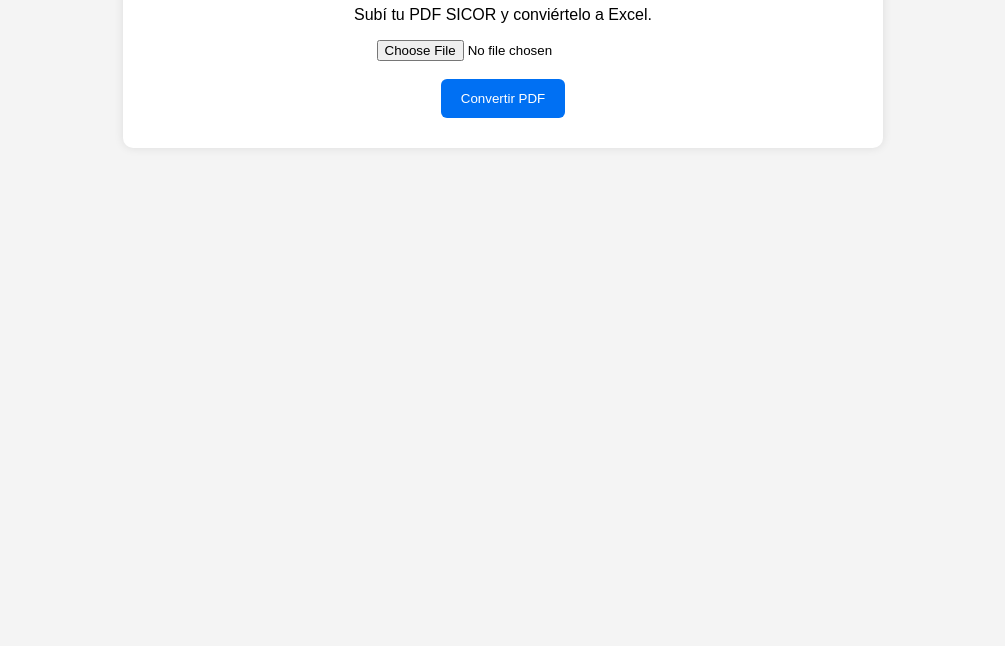
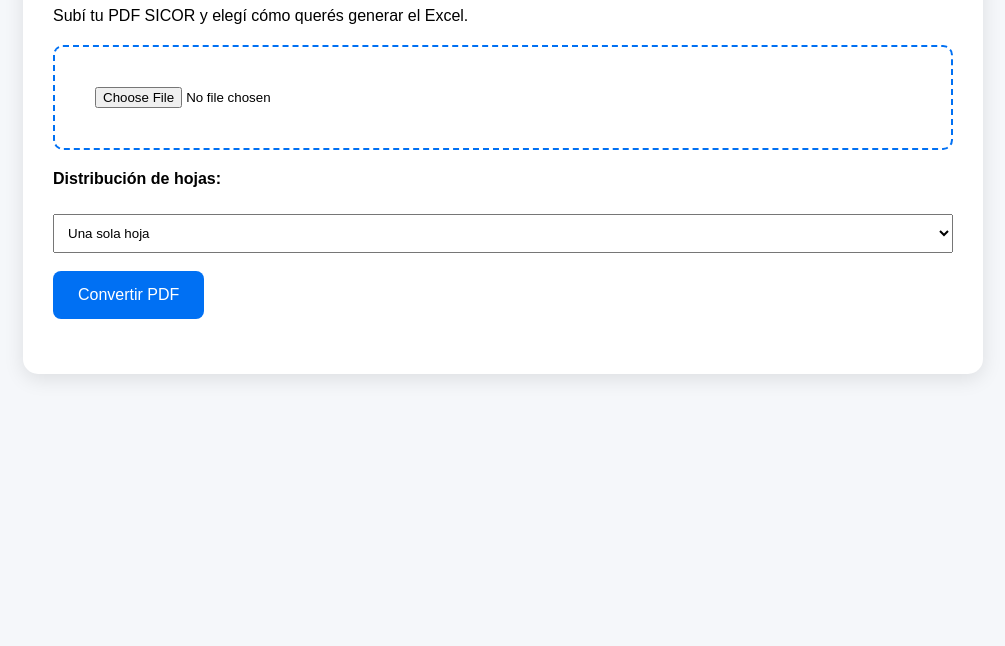
Before and after one commit to matiasbaez627/sicor-pdf-excel, a plain HTML site: page index.html in a window 1280 px wide. Shown: the part 154-800 px from the top of the page, without its empty margins (137-1142 px from the left). Drawn offline with Linux system fonts and the light colour scheme.

Commit message:
Update index.html

```diff
--- a/index.html
+++ b/index.html
@@ -4,43 +4,119 @@
 <meta charset="UTF-8">
 <meta name="viewport" content="width=device-width, initial-scale=1.0">
 <title>SICOR PDF → Excel</title>
+
 <style>
 body{
     font-family: Arial, sans-serif;
-    text-align:center;
-    margin-top:50px;
-    background:#f4f4f4;
+    background:#f5f7fa;
+    margin:0;
 }
+
 .container{
+    max-width:900px;
+    margin:50px auto;
     background:white;
     padding:30px;
-    max-width:700px;
-    margin:auto;
+    border-radius:15px;
+    box-shadow:0 5px 20px rgba(0,0,0,0.1);
+}
+
+h1{
+    color:#0070f3;
+}
+
+.upload{
+    border:2px dashed #0070f3;
+    padding:40px;
     border-radius:10px;
-    box-shadow:0 0 10px rgba(0,0,0,.1);
+    margin:20px 0;
 }
+
 button{
     background:#0070f3;
     color:white;
     border:none;
-    padding:12px 20px;
-    border-radius:6px;
+    padding:15px 25px;
+    border-radius:8px;
     cursor:pointer;
+    font-size:16px;
+}
+
+button:hover{
+    background:#0057c2;
+}
+
+.resultado{
+    margin-top:25px;
+    font-weight:bold;
+    color:green;
+}
+
+select{
+    padding:10px;
+    width:100%;
+    margin-top:10px;
 }
 </style>
+
 </head>
 <body>
 
 <div class="container">
-    <h1>Conversor SICOR PDF → Excel</h1>
-    <p>Subí tu PDF SICOR y conviértelo a Excel.</p>
 
-    <input type="file" accept=".pdf">
+<h1>📄 Conversor SICOR PDF → Excel</h1>
 
-    <br><br>
+<p>
+Subí tu PDF SICOR y elegí cómo querés generar el Excel.
+</p>
 
-    <button>Convertir PDF</button>
+<div class="upload">
+<input id="pdfInput" type="file" accept=".pdf">
 </div>
+
+<p><strong>Distribución de hojas:</strong></p>
+
+<select id="modo">
+    <option>Una sola hoja</option>
+    <option>Separar por Tipo (Factura / Crédito / Débito)</option>
+    <option>Una hoja por página</option>
+</select>
+
+<br><br>
+
+<button onclick="convertir()">
+Convertir PDF
+</button>
+
+<div id="resultado" class="resultado"></div>
+
+</div>
+
+<script>
+
+function convertir(){
+
+    const archivo =
+        document.getElementById("pdfInput").files[0];
+
+    if(!archivo){
+        alert("Seleccione un PDF");
+        return;
+    }
+
+    const modo =
+        document.getElementById("modo").value;
+
+    document.getElementById("resultado").innerHTML =
+        "✅ PDF cargado: <b>" +
+        archivo.name +
+        "</b><br>Modo seleccionado: <b>" +
+        modo +
+        "</b><br><br>Próximo paso: generar Excel.";
+
+}
+
+</script>
 
 </body>
 </html>
```
